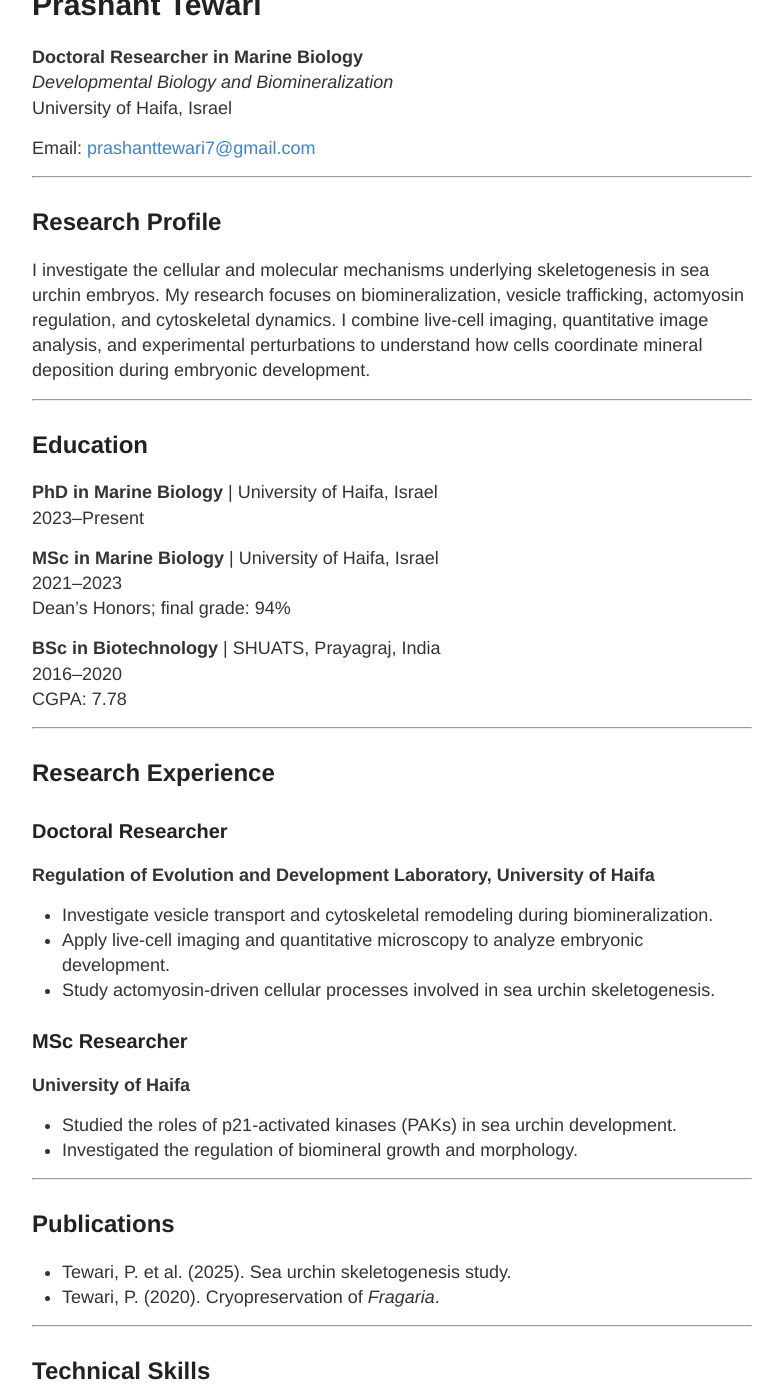
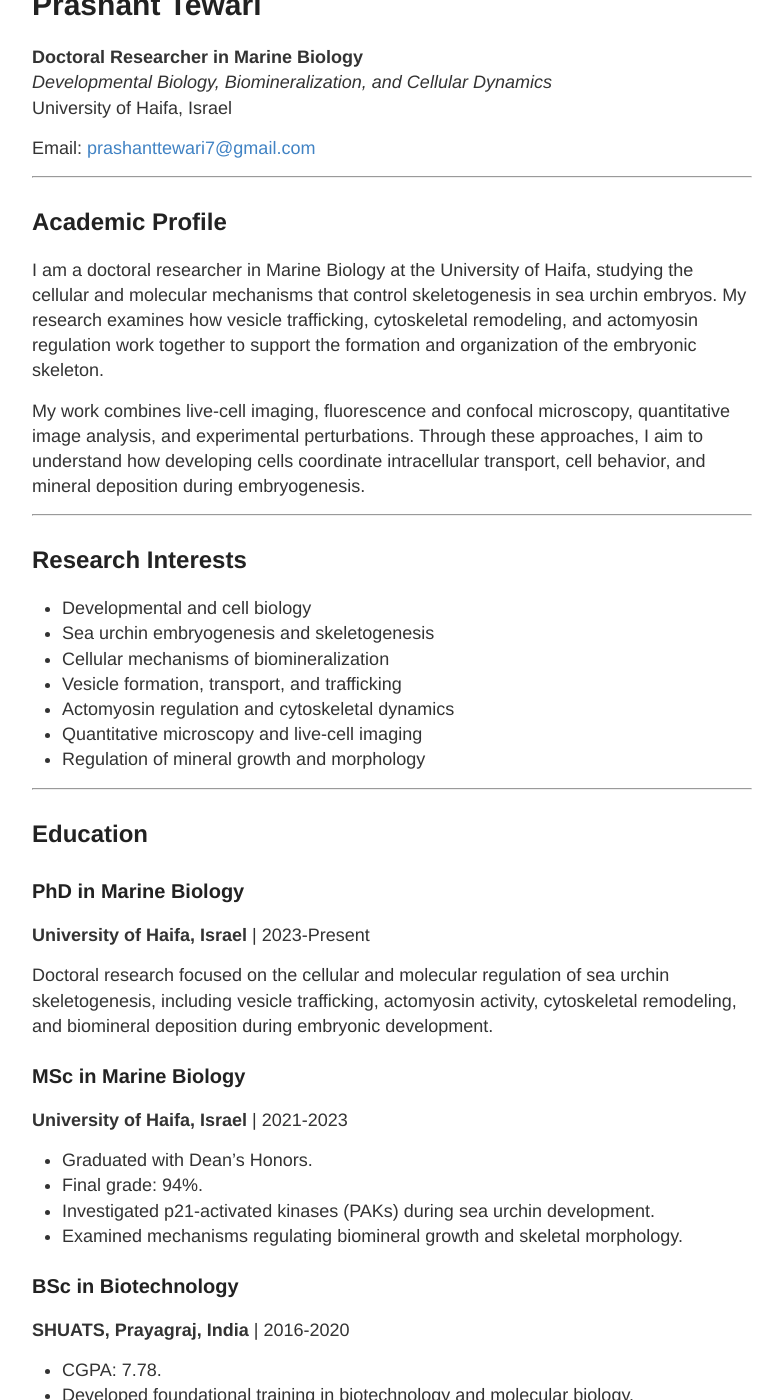
Before and after one commit to Nefalibata/Prashant_Notebook, a Jekyll site: the page built from about.md, in a window 1280 px wide and 1400 px high, scrolled down 334 px. Shown: the whole window, without its empty margins (248-1031 px from the left). Built offline with Jekyll 4.4.1, drawn with Linux system fonts in a browser that asks for light colours; some of the changed text lies outside the part shown.

Commit message:
Expand academic CV and restore about page URL

```diff
--- a/about.md
+++ b/about.md
@@ -1,69 +1,115 @@
 ---
 layout: page
-title: CV
-permalink: /cv/
+title: Curriculum Vitae
+permalink: /about/
 ---
 
 # Prashant Tewari
 
 **Doctoral Researcher in Marine Biology**
-*Developmental Biology and Biomineralization*
+*Developmental Biology, Biomineralization, and Cellular Dynamics*
 University of Haifa, Israel
 
 Email: [prashanttewari7@gmail.com](mailto:prashanttewari7@gmail.com)
 
 ---
 
-## Research Profile
+## Academic Profile
 
-I investigate the cellular and molecular mechanisms underlying skeletogenesis in sea urchin embryos. My research focuses on biomineralization, vesicle trafficking, actomyosin regulation, and cytoskeletal dynamics. I combine live-cell imaging, quantitative image analysis, and experimental perturbations to understand how cells coordinate mineral deposition during embryonic development.
+I am a doctoral researcher in Marine Biology at the University of Haifa, studying the cellular and molecular mechanisms that control skeletogenesis in sea urchin embryos. My research examines how vesicle trafficking, cytoskeletal remodeling, and actomyosin regulation work together to support the formation and organization of the embryonic skeleton.
+
+My work combines live-cell imaging, fluorescence and confocal microscopy, quantitative image analysis, and experimental perturbations. Through these approaches, I aim to understand how developing cells coordinate intracellular transport, cell behavior, and mineral deposition during embryogenesis.
+
+---
+
+## Research Interests
+
+- Developmental and cell biology
+- Sea urchin embryogenesis and skeletogenesis
+- Cellular mechanisms of biomineralization
+- Vesicle formation, transport, and trafficking
+- Actomyosin regulation and cytoskeletal dynamics
+- Quantitative microscopy and live-cell imaging
+- Regulation of mineral growth and morphology
 
 ---
 
 ## Education
 
-**PhD in Marine Biology** | University of Haifa, Israel
-2023–Present
+### PhD in Marine Biology
+**University of Haifa, Israel** | 2023-Present
 
-**MSc in Marine Biology** | University of Haifa, Israel
-2021–2023
-Dean’s Honors; final grade: 94%
+Doctoral research focused on the cellular and molecular regulation of sea urchin skeletogenesis, including vesicle trafficking, actomyosin activity, cytoskeletal remodeling, and biomineral deposition during embryonic development.
 
-**BSc in Biotechnology** | SHUATS, Prayagraj, India
-2016–2020
-CGPA: 7.78
+### MSc in Marine Biology
+**University of Haifa, Israel** | 2021-2023
+
+- Graduated with Dean's Honors.
+- Final grade: 94%.
+- Investigated p21-activated kinases (PAKs) during sea urchin development.
+- Examined mechanisms regulating biomineral growth and skeletal morphology.
+
+### BSc in Biotechnology
+**SHUATS, Prayagraj, India** | 2016-2020
+
+- CGPA: 7.78.
+- Developed foundational training in biotechnology and molecular biology.
 
 ---
 
 ## Research Experience
 
 ### Doctoral Researcher
-**Regulation of Evolution and Development Laboratory, University of Haifa**
+**Regulation of Evolution and Development Laboratory**
+University of Haifa, Israel | 2023-Present
 
-- Investigate vesicle transport and cytoskeletal remodeling during biomineralization.
-- Apply live-cell imaging and quantitative microscopy to analyze embryonic development.
-- Study actomyosin-driven cellular processes involved in sea urchin skeletogenesis.
+- Investigate the cellular mechanisms that regulate biomineralization during sea urchin embryonic development.
+- Examine vesicle transport and intracellular trafficking associated with mineral delivery and deposition.
+- Study cytoskeletal remodeling and actomyosin-driven processes involved in skeletogenesis.
+- Use live-embryo imaging and fluorescence microscopy to observe developmental processes in real time.
+- Apply quantitative image-analysis methods to characterize cellular dynamics and morphological changes.
+- Combine microscopy with experimental perturbations to test the functions of specific cellular processes.
 
 ### MSc Researcher
-**University of Haifa**
+**University of Haifa, Israel** | 2021-2023
 
-- Studied the roles of p21-activated kinases (PAKs) in sea urchin development.
-- Investigated the regulation of biomineral growth and morphology.
+- Studied the functions of p21-activated kinases (PAKs) in sea urchin development.
+- Investigated the regulation of biomineral growth and skeletal morphology.
+- Applied marine developmental-biology and microscopy approaches to examine embryonic processes.
+- Completed the degree with Dean's Honors and a final grade of 94%.
 
 ---
 
-## Publications
+## Publications and Research Outputs
 
 - Tewari, P. et al. (2025). Sea urchin skeletogenesis study.
 - Tewari, P. (2020). Cryopreservation of *Fragaria*.
 
 ---
 
-## Technical Skills
+## Technical Expertise
 
-**Microscopy:** Spinning-disk confocal microscopy, live-embryo imaging, fluorescence microscopy
-**Molecular biology:** PCR, qPCR, RT-PCR, gene cloning, microinjection
-**Image analysis:** ImageJ, IMARIS
+### Microscopy and Live Imaging
+
+- Spinning-disk confocal microscopy
+- Live sea urchin embryo imaging
+- Fluorescence microscopy
+- Quantitative microscopy
+
+### Molecular and Experimental Biology
+
+- Polymerase chain reaction (PCR)
+- Quantitative PCR (qPCR)
+- Reverse-transcription PCR (RT-PCR)
+- Gene cloning
+- Microinjection
+- Experimental perturbation approaches
+
+### Image Analysis
+
+- ImageJ
+- IMARIS
+- Quantitative analysis of microscopy data
 
 ---
 
@@ -71,8 +117,11 @@ CGPA: 7.78
 
 ### Teaching Assistant
 **Research Methods in Marine Biology A & B**
+University of Haifa
 
-- Mentor students in the design and execution of research projects.
+- Support students in developing research questions and experimental plans.
+- Mentor students during the design and execution of research projects.
+- Help students connect research methodology with practical scientific investigation.
 
 ---
 
@@ -82,6 +131,7 @@ CGPA: 7.78
 - Travel Grant, Woods Hole Conference
 - Marom PhD Scholarship
 - Excellence Scholarship
+- Dean's Honors, MSc in Marine Biology, University of Haifa
 
 ---
 
@@ -89,25 +139,35 @@ CGPA: 7.78
 
 - Oral presentation, Marine Biological Laboratory, Woods Hole
 - Poster presentations at international scientific conferences
+- Best Poster Award recipient at the University of Haifa
 
 ---
 
-## Leadership
+## Leadership and Academic Service
 
-- President, Biotechnology Society — represented more than 250 members
-- Core Committee Member, Marine Science Conference — supported an event with more than 400 participants
-- Member, University of Haifa Graduate Team
+### President, Biotechnology Society
+
+- Represented a society of more than 250 members.
+- Contributed to student leadership and academic-community activities.
+
+### Core Committee Member, Marine Science Conference
+
+- Supported the organization of a scientific event attended by more than 400 participants.
+
+### Graduate Team Member, University of Haifa
+
+- Participated in graduate-community and academic activities.
 
 ---
 
 ## Professional Memberships
 
 - Indian Society of Developmental Biology
-- Israeli Society for Microscopy
-- European Microscopy Society
+- Israeli Society of Microscopy
+- European Society of Microscopy
 
 ---
 
 ## Full CV
 
-[Download the full CV](../CV_Prashant_Tewari_2026.pdf)
+[Download the complete CV as a PDF](../CV_Prashant_Tewari_2026.pdf)
```
